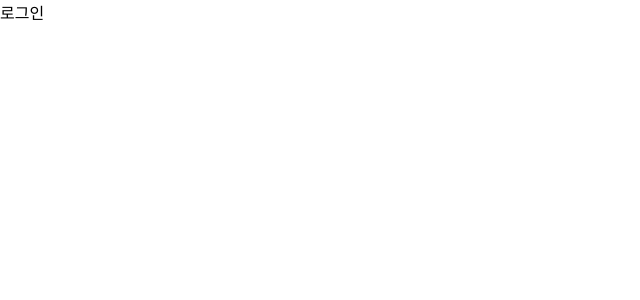
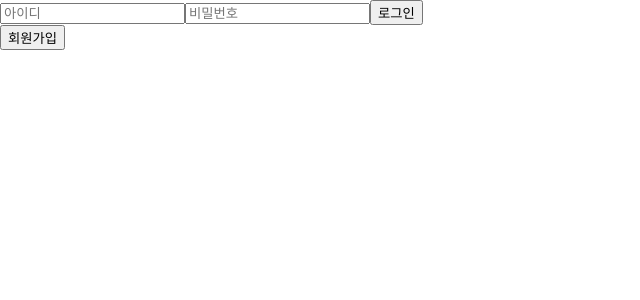
Before and after one commit to cyccc95/springboot_jwt, a React (Create React App) app in the folder frontend/: page / in a window 1280 px wide. Shown: the top 300 px of the page, without its empty margins (0-640 px from the left). Built offline with nearby package versions, Linux system fonts and the light colour scheme.

Commit message:
Add SignIn, SignUp Form

```diff
--- a/frontend/src/pages/SignIn.jsx
+++ b/frontend/src/pages/SignIn.jsx
@@ -1,7 +1,53 @@
-import React from "react";
+import React, { useState } from 'react';
+import { useNavigate } from 'react-router-dom';
+import axios from 'axios';
 
 const SignIn = () => {
-  return <div>로그인</div>;
+  const navigate = useNavigate();
+
+  const [data, setData] = useState({
+    userId: '',
+    email: '',
+    password: '',
+  });
+
+  const handleChange = (e) => {
+    setData({
+      ...data,
+      [e.target.name]: e.target.value,
+    });
+  };
+
+  const handleSubmit = (e) => {
+    e.preventDefault();
+    console.log(data);
+  };
+  return (
+    <>
+      <form>
+        <input
+          type="text"
+          placeholder="아이디"
+          name="userId"
+          onChange={handleChange}
+        ></input>
+        <input
+          type="password"
+          placeholder="비밀번호"
+          name="password"
+          onChange={handleChange}
+        ></input>
+        <button onClick={handleSubmit}>로그인</button>
+      </form>
+      <button
+        onClick={() => {
+          navigate('/signUp');
+        }}
+      >
+        회원가입
+      </button>
+    </>
+  );
 };
 
 export default SignIn;
--- a/frontend/src/pages/SignUp.jsx
+++ b/frontend/src/pages/SignUp.jsx
@@ -1,6 +1,9 @@
-import React, { useState } from 'react';
+import React, { useEffect, useState } from 'react';
+import axios from 'axios';
 
 const SignUp = () => {
+  const [user, setUser] = useState();
+
   const [data, setData] = useState({
     userId: '',
     email: '',
@@ -18,6 +21,15 @@ const SignUp = () => {
     e.preventDefault();
     console.log(data);
   };
+
+  useEffect(() => {
+    axios
+      .get('/api/user/1')
+      .then((response) => {
+        console.log(response.data);
+      })
+      .catch((error) => console.log(error));
+  }, []);
 
   return (
     <>
```
